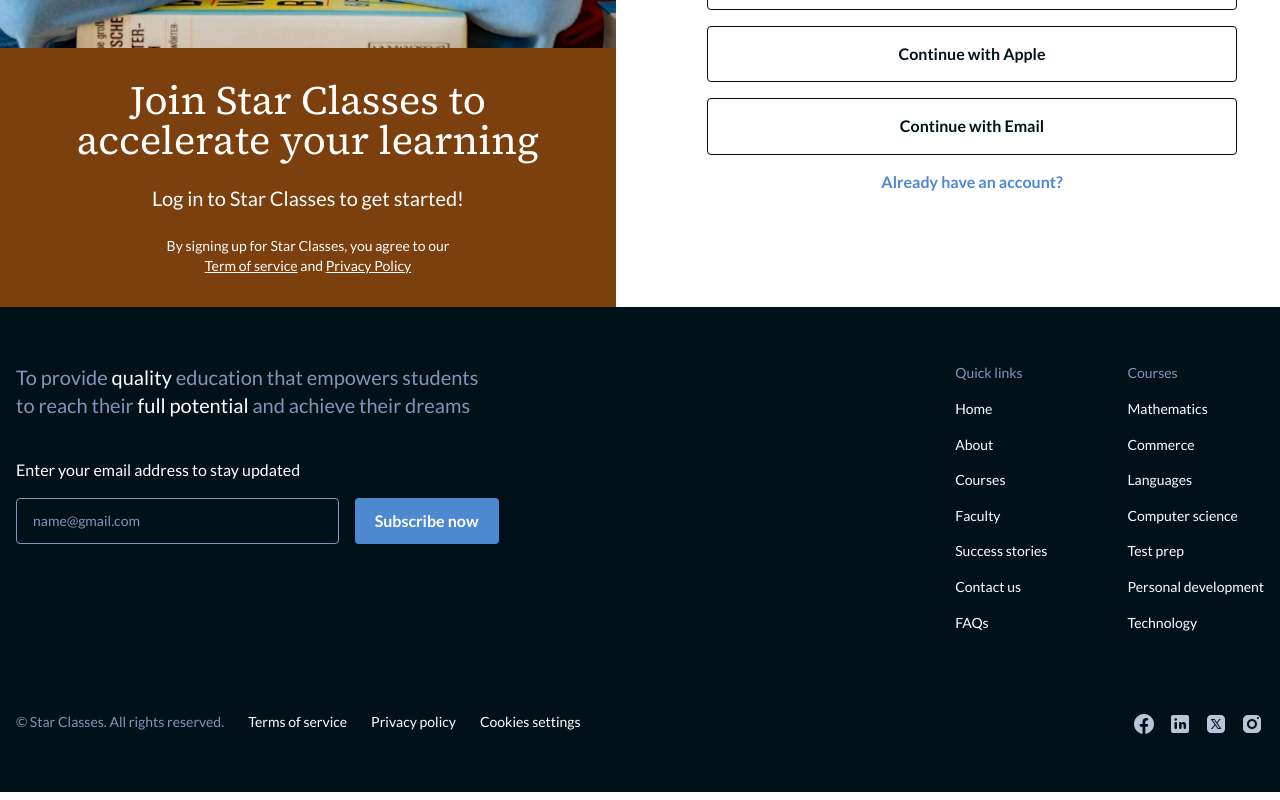
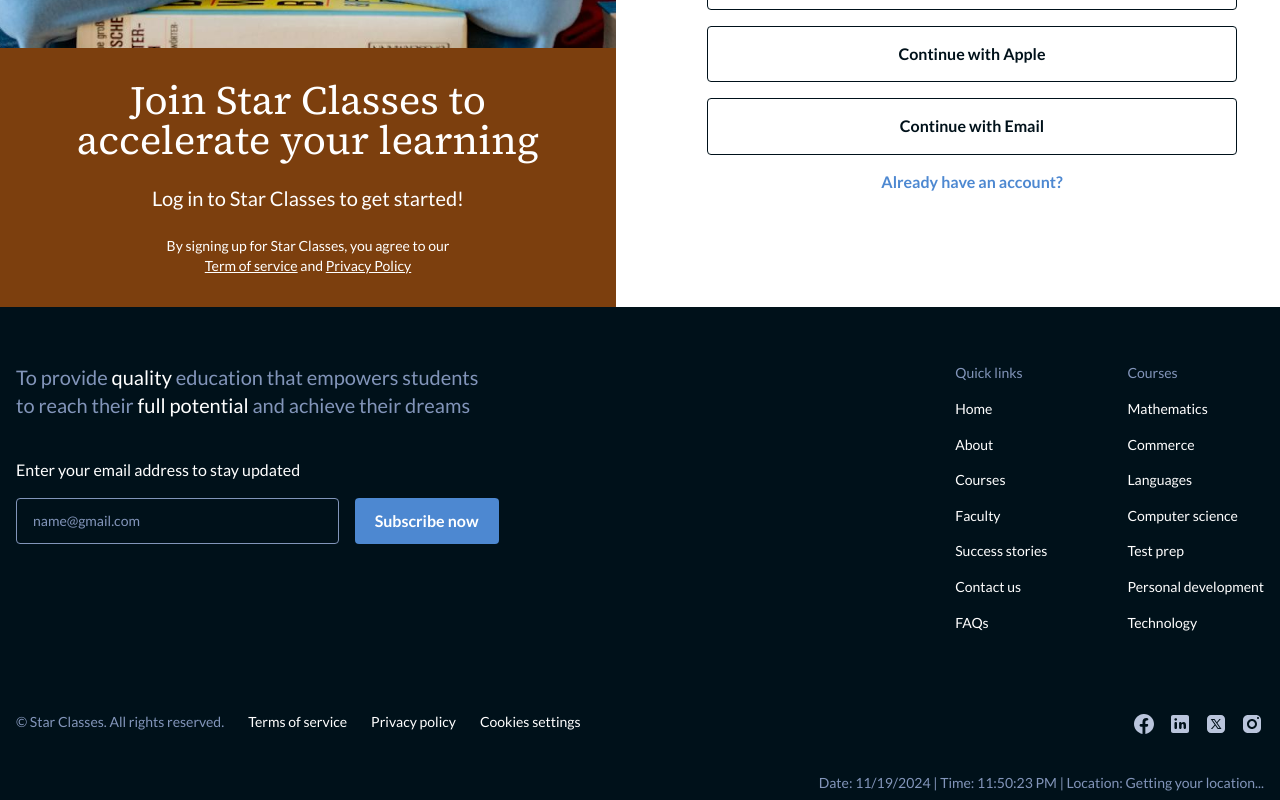
Before and after one commit to Mutohi-R/StarClasses, a React (Vite) app: page /signup in a window 1280 px wide. Shown: the part 772-1572 px from the top of the page. Built offline with nearby package versions, Linux system fonts and the light colour scheme; no server answers.

Commit message:
added visitors count and location

```diff
--- a/src/components/Footer/Footer.jsx
+++ b/src/components/Footer/Footer.jsx
@@ -1,5 +1,6 @@
 import styles from "./Footer.module.css";
 import classNames from "classnames";
+import Location from "@components/Location/Location";
 import Button from "@ui/Button/Button";
 import facebook from "@icons/facebook.svg";
 import x from "@icons/x.svg";
@@ -14,12 +15,7 @@ const Footer = () => {
         styles.primaryFooter
       )}
     >
-      <div
-        className={classNames(
-          "breakout",
-          styles.footerContainer
-        )}
-      >
+      <div className={classNames("breakout", styles.footerContainer)}>
         <div className={classNames("grid gap-6", styles.footerSectionOne)}>
           <p className="fs-500 text-primary-300">
             To provide <span className="text-neutral-100">quality</span>{" "}
@@ -35,7 +31,9 @@ const Footer = () => {
             </div>
           </div>
         </div>
-        <div className={classNames("flex gap-10 fs-300", styles.footerSectionTwo)}>
+        <div
+          className={classNames("flex gap-10 fs-300", styles.footerSectionTwo)}
+        >
           <div className="grid gap-2">
             <p className="text-primary-300">Quick links</p>
             <p>Home</p>
@@ -57,17 +55,33 @@ const Footer = () => {
             <p>Technology</p>
           </div>
         </div>
-        <div className={classNames("flex gap-4 flex-wrap fs-300", styles.footerSectionThree)}>
-          <p className="text-primary-300">&copy; Star Classes. All rights reserved.</p>
+        <div
+          className={classNames(
+            "flex gap-4 flex-wrap fs-300",
+            styles.footerSectionThree
+          )}
+        >
+          <p className="text-primary-300">
+            &copy; Star Classes. All rights reserved.
+          </p>
           <p>Terms of service</p>
           <p>Privacy policy</p>
           <p>Cookies settings</p>
         </div>
-        <div className={classNames("flex gap-1 flex-wrap", styles.footerSectionFour)}>
+        <div
+          className={classNames(
+            "flex gap-1 flex-wrap",
+            styles.footerSectionFour
+          )}
+        >
           <img src={facebook} alt="" />
           <img src={linkedin} alt="" />
           <img src={x} alt="" />
           <img src={instagram} alt="" />
+        </div>
+
+        <div className={styles.locationContainer}>
+          <Location />
         </div>
       </div>
     </footer>
--- a/src/components/Footer/Footer.module.css
+++ b/src/components/Footer/Footer.module.css
@@ -3,7 +3,8 @@
   position: relative;
 
   .footerContainer {
-    padding-block: 3.5rem;
+    position: relative;
+    padding-block: 3.5rem 4rem;
     display: grid;
     gap: var(--gap-10);
     align-items: flex-start;
@@ -17,6 +18,12 @@
       grid-template-areas:
         'sectionOne sectionTwo'
         'sectionThree sectionFour';
+    }
+
+    .locationContainer {
+      position: absolute;
+      bottom: 0.5rem;
+      right: 0;
     }
   }
 }
--- a/src/components/Header/Header.jsx
+++ b/src/components/Header/Header.jsx
@@ -1,6 +1,7 @@
 import styles from "./Header.module.css";
 import classNames from "classnames";
 import { NavLink } from "react-router-dom";
+import VisitorCount from "@components/VisitorCount/VisitorCount";
 import Button from "@ui/Button/Button";
 import Logo from "@icons/logo.svg";
 import Hamburger from "@icons/hamburger.svg";
@@ -27,6 +28,7 @@ const Header = () => {
       >
         <div className={styles.logo}>
           <img src={Logo} alt="Star Classes logo" />
+          <VisitorCount />
         </div>
         <nav
           className={classNames(
--- /dev/null
+++ b/src/components/Location/Location.jsx
@@ -0,0 +1,42 @@
+import { useState, useEffect } from "react";
+import styles from './Location.module.css'
+
+const Location = () => {
+  const [dateTime, setDateTime] = useState(new Date());
+  const [location, setLocation] = useState("Getting your location...");
+
+  const locationSuccess = (position) => {
+    const { latitude, longitude } = position.coords;
+    setLocation(`Lat: ${latitude.toFixed(2)}, Lon: ${longitude.toFixed(2)}`);
+  };
+
+  const locationError = () => {
+    setLocation("Unable to retrieve your location");
+  };
+
+  // Update the time every second
+  useEffect(() => {
+    const timer = setInterval(() => {
+      setDateTime(new Date());
+    }, 1000);
+
+    // Get user's location
+    if (navigator.geolocation) {
+      navigator.geolocation.watchPosition(locationSuccess, locationError);
+    } else {
+      setLocation("Geolocation is not supported by your browser");
+    }
+
+    return () => clearInterval(timer);
+  }, []);
+
+  return (
+    <div className={styles.tickerContainer}>
+      <div className={styles.tickerContent}>
+        <p className="fs-300 text-primary-300">{`Date: ${dateTime.toLocaleDateString()} | Time: ${dateTime.toLocaleTimeString()} | Location: ${location}`}</p>
+      </div>
+    </div>
+  );
+};
+
+export default Location;
--- /dev/null
+++ b/src/components/Location/Location.module.css
@@ -0,0 +1,5 @@
+.tickerContainer {
+    .tickerContent p {
+        margin: 0;
+    }
+}
--- /dev/null
+++ b/src/components/VisitorCount/VisitorCount.jsx
@@ -0,0 +1,33 @@
+import { useEffect, useState } from "react";
+
+const VisitorCount = () => {
+  const [visitorCount, setVisitorCount] = useState(0);
+
+  useEffect(() => {
+    // check if the count has been incremented in this session
+    const hasIncremented = sessionStorage.getItem("hasIncremented");
+    if (!hasIncremented) {
+      // Get the current count from local storage or initialize it to 0
+      let visitCount = parseInt(localStorage.getItem("visitCount")) || 0;
+      // Increment the count
+      visitCount++;
+      // update the count in local storage
+      localStorage.setItem("visitCount", visitCount);
+      // update the state
+      setVisitorCount(visitCount);
+      // mark that the count has been incremented in this session
+      sessionStorage.setItem("hasIncremented", true);
+    } else {
+      // if the count has been incremented in this session, get the count from local storage
+      setVisitorCount(parseInt(localStorage.getItem("visitCount")) || 0);
+    }
+  }, []);
+
+  return (
+    <div className="fs-300 text-neutral-400">
+      <p>Visitors: {visitorCount}</p>
+    </div>
+  );
+};
+
+export default VisitorCount;
```
Also changed, not shown: src/components/VisitorCount/VisitorCount.module.css (added).
